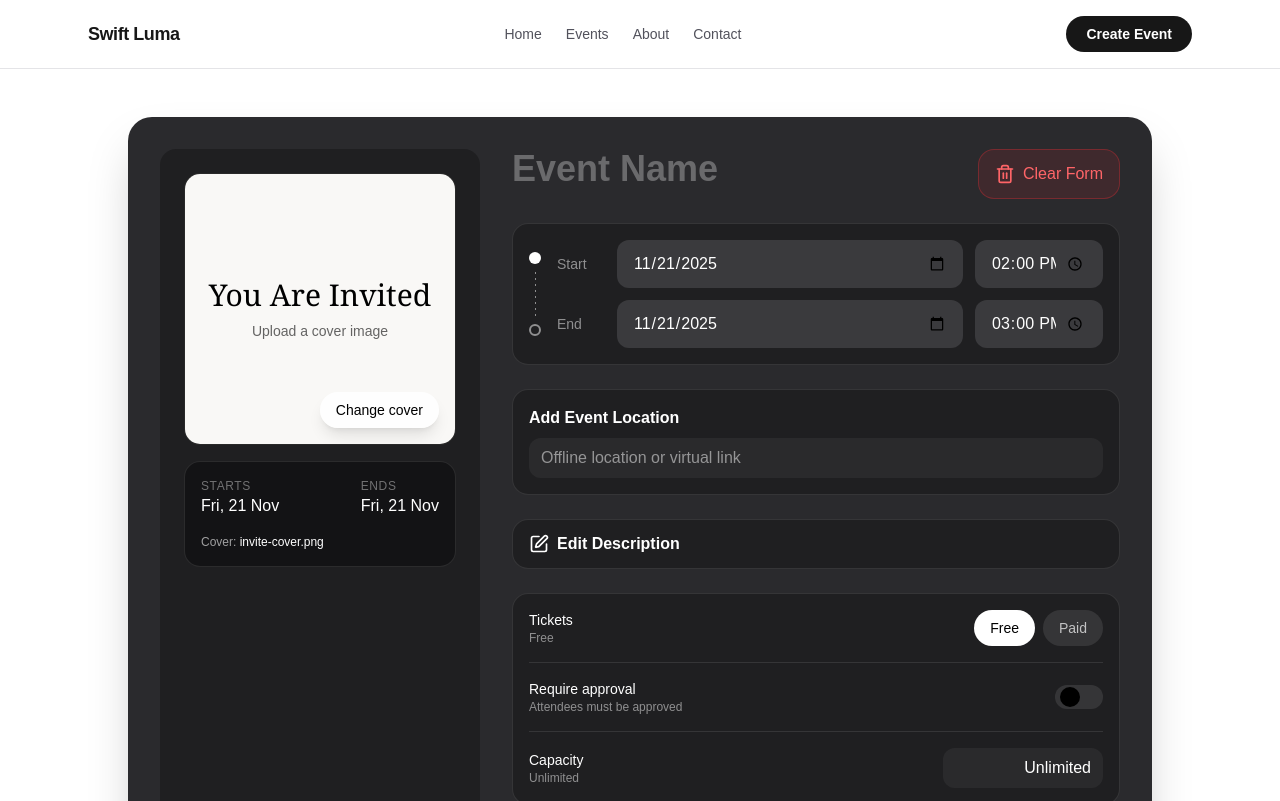
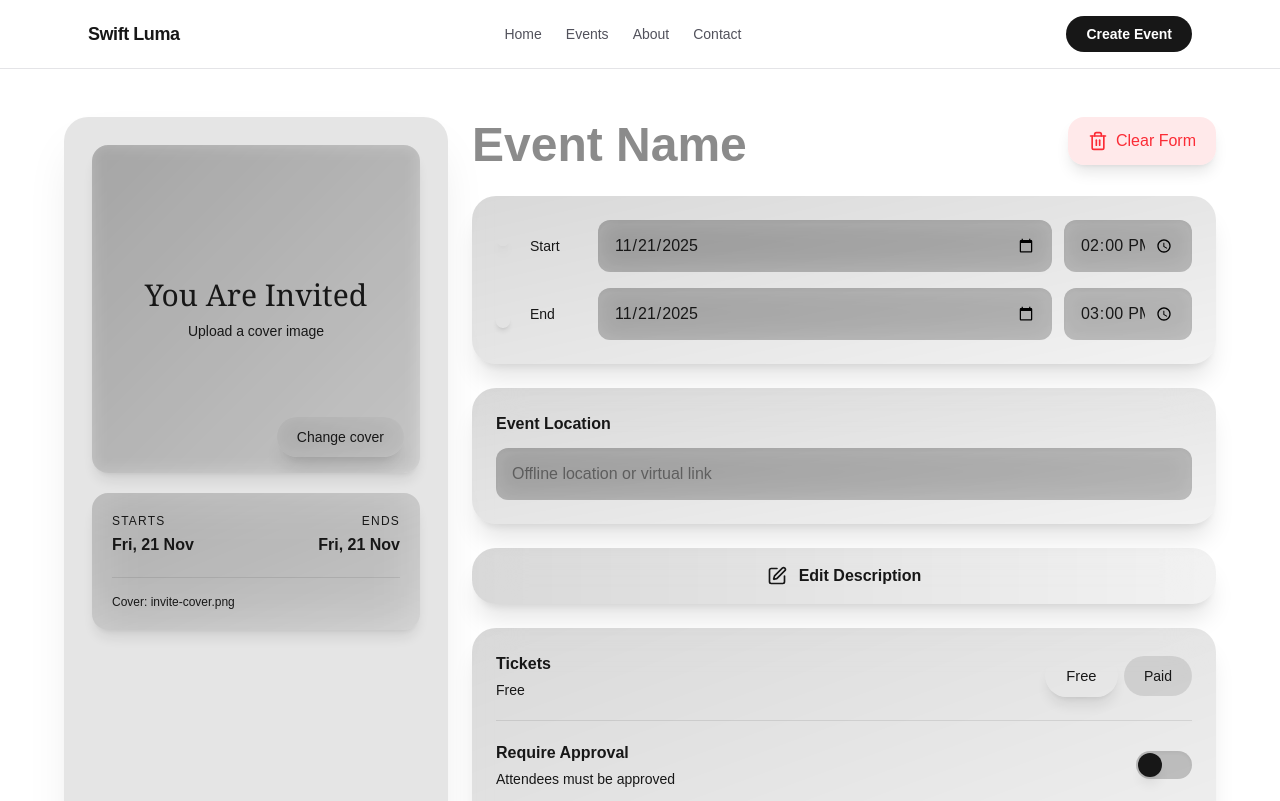
Before and after one commit to Swift-Food/events-website, a Next.js app: page /event-creation in a window 1280 px wide. Shown: the top 801 px of the page. Built offline with nearby package versions, Linux system fonts and the light colour scheme.

Commit message:
Changed the temporary styling for the event creation page

```diff
--- a/src/app/event-creation/page.tsx
+++ b/src/app/event-creation/page.tsx
@@ -175,9 +175,9 @@ function EventCreationForm() {
 
   return (
     <div className="flex min-h-[calc(100vh-64px)] items-center justify-center bg-background px-6 py-12">
-      <div className="flex w-full max-w-5xl flex-col gap-8 rounded-3xl bg-[#2a2a2d] p-8 text-white shadow-2xl lg:flex-row">
-        <section className="flex flex-col gap-4 rounded-2xl bg-[#1f1f21] p-6 lg:w-80 lg:shrink-0">
-          <div className="relative aspect-square w-full overflow-hidden rounded-2xl border border-white/10 bg-[#111]">
+      <div className="flex w-full max-w-6xl flex-col gap-6 text-foreground lg:flex-row">
+        <section className="flex flex-col gap-5 rounded-3xl bg-black/10 dark:bg-white/10 backdrop-blur-2xl shadow-2xl shadow-black/10 dark:shadow-white/5 p-7 lg:w-96 lg:shrink-0">
+          <div className="relative aspect-square w-full overflow-hidden rounded-2xl bg-gradient-to-br from-black/20 to-black/5 dark:from-white/10 dark:to-black/20 backdrop-blur-sm shadow-lg">
             {coverPreview ? (
               <img
                 src={coverPreview}
@@ -185,17 +185,17 @@ function EventCreationForm() {
                 className="h-full w-full object-cover"
               />
             ) : (
-              <div className="flex h-full w-full flex-col items-center justify-center gap-2 bg-[#f9f8f6] text-black">
-                <span className="text-3xl font-serif">You Are Invited</span>
-                <span className="text-sm text-black/60">
+              <div className="flex h-full w-full flex-col items-center justify-center gap-2 bg-muted">
+                <span className="text-3xl font-serif text-foreground">You Are Invited</span>
+                <span className="text-sm text-muted-foreground">
                   Upload a cover image
                 </span>
               </div>
             )}
-            <div className="absolute bottom-4 right-4 flex flex-wrap gap-3">
+            <div className="absolute bottom-4 right-4 flex flex-wrap gap-2">
               <label
                 htmlFor="cover-upload"
-                className="rounded-full bg-white/90 px-4 py-2 text-sm font-medium text-black shadow-lg transition hover:bg-white"
+                className="rounded-full bg-primary/90 backdrop-blur-md px-5 py-2.5 text-sm font-medium text-primary-foreground shadow-xl transition-all hover:bg-primary hover:scale-105 cursor-pointer"
               >
                 Change cover
               </label>
@@ -203,7 +203,7 @@ function EventCreationForm() {
                 <button
                   type="button"
                   onClick={handleImageRemove}
-                  className="rounded-full bg-black/70 px-4 py-2 text-sm font-medium text-white shadow-lg transition hover:bg-black"
+                  className="rounded-full bg-black/60 dark:bg-white/20 backdrop-blur-md px-5 py-2.5 text-sm font-medium text-white dark:text-foreground shadow-xl transition-all hover:bg-black/80 dark:hover:bg-white/30 hover:scale-105"
                 >
                   Remove
                 </button>
@@ -218,23 +218,23 @@ function EventCreationForm() {
               onChange={handleImageChange}
             />
           </div>
-          <div className="rounded-2xl border border-white/10 bg-[#131315] p-4 text-sm">
-            <div className="flex items-center justify-between text-white/70">
+          <div className="rounded-2xl bg-gradient-to-br from-black/15 to-black/5 dark:from-white/15 dark:to-white/5 backdrop-blur-xl p-5 text-sm shadow-lg">
+            <div className="flex items-center justify-between text-muted-foreground">
               <div>
-                <p className="text-xs uppercase tracking-wider text-white/40">
+                <p className="text-xs uppercase tracking-widest font-medium text-muted-foreground/60">
                   Starts
                 </p>
-                <p className="text-base text-white">{formattedStart}</p>
+                <p className="text-base font-semibold text-foreground mt-1">{formattedStart}</p>
               </div>
-              <div>
-                <p className="text-xs uppercase tracking-wider text-white/40">
+              <div className="text-right">
+                <p className="text-xs uppercase tracking-widest font-medium text-muted-foreground/60">
                   Ends
                 </p>
-                <p className="text-base text-white">{formattedEnd}</p>
+                <p className="text-base font-semibold text-foreground mt-1">{formattedEnd}</p>
               </div>
             </div>
-            <div className="mt-4 text-xs text-white/60">
-              Cover: <span className="text-white">{coverName}</span>
+            <div className="mt-5 pt-4 border-t border-foreground/10 text-xs text-muted-foreground">
+              <span className="font-medium">Cover:</span> <span className="text-foreground font-medium">{coverName}</span>
             </div>
           </div>
         </section>
@@ -247,44 +247,40 @@ function EventCreationForm() {
                 value={eventName}
                 onChange={(e) => setEventName(e.target.value)}
                 placeholder="Event Name"
-                className="w-full bg-transparent text-4xl font-semibold text-white outline-none placeholder:text-white/30"
+                className="w-full bg-transparent text-5xl font-bold text-foreground outline-none placeholder:text-muted-foreground/40"
               />
             </div>
             <button
               type="button"
               onClick={handleClearForm}
-              className="flex items-center gap-2 rounded-2xl border border-red-500/30 bg-red-500/10 px-4 py-3 text-red-400 transition hover:bg-red-500/20 hover:border-red-500/50"
+              className="flex items-center gap-2 rounded-2xl bg-red-500/10 backdrop-blur-md px-5 py-3 text-red-500 dark:text-red-400 transition-all hover:bg-red-500/20 hover:scale-105 shadow-lg"
               title="Clear entire form"
             >
               <Trash2 className="h-5 w-5" />
-              <span className="hidden sm:inline">Clear Form</span>
+              <span className="hidden sm:inline font-medium">Clear Form</span>
             </button>
           </div>
 
-          <div className="rounded-2xl border border-white/10 bg-[#1f1f21] p-4">
-            <div className="flex gap-4">
+          <div className="rounded-3xl bg-gradient-to-br from-black/15 to-black/5 dark:from-white/15 dark:to-white/5 backdrop-blur-xl p-6 shadow-xl">
+            <div className="flex gap-5">
               <div className="flex flex-col items-center py-3">
-                <div className="h-3 w-3 rounded-full bg-white"></div>
+                <div className="h-3.5 w-3.5 rounded-full bg-primary shadow-lg shadow-primary/50"></div>
                 <div
-                  className="my-2 w-px flex-1"
-                  style={{
-                    backgroundImage:
-                      "repeating-linear-gradient(to bottom, rgba(255,255,255,0.5) 0, rgba(255,255,255,0.5) 2px, transparent 2px, transparent 6px)",
-                  }}
+                  className="my-2 w-0.5 flex-1 rounded-full bg-gradient-to-b from-primary/50 to-primary/10"
                 ></div>
-                <div className="h-3 w-3 rounded-full border-2 border-white/50"></div>
+                <div className="h-3.5 w-3.5 rounded-full bg-gradient-to-br from-primary/40 to-primary/20 shadow-md"></div>
               </div>
 
-              <div className="flex flex-1 flex-col gap-3">
+              <div className="flex flex-1 flex-col gap-4">
                 <div className="flex items-center gap-3">
-                  <label className="text-sm text-white/50 w-12">Start</label>
+                  <label className="text-sm font-medium text-muted-foreground w-14">Start</label>
                   <input
                     type="date"
                     value={start.split("T")[0]}
                     onChange={(e) =>
                       setStart(e.target.value + "T" + start.split("T")[1])
                     }
-                    className="flex-1 rounded-xl bg-[#3a3a3d] px-4 py-3 text-white outline-none"
+                    className="flex-1 rounded-xl bg-black/20 dark:bg-white/10 backdrop-blur-md px-4 py-3.5 text-foreground outline-none shadow-inner focus:bg-black/25 dark:focus:bg-white/15 transition-colors"
                   />
                   <input
                     type="time"
@@ -292,19 +288,19 @@ function EventCreationForm() {
                     onChange={(e) =>
                       setStart(start.split("T")[0] + "T" + e.target.value)
                     }
-                    className="w-32 rounded-xl bg-[#3a3a3d] px-4 py-3 text-white outline-none"
+                    className="w-32 rounded-xl bg-black/20 dark:bg-white/10 backdrop-blur-md px-4 py-3.5 text-foreground outline-none shadow-inner focus:bg-black/25 dark:focus:bg-white/15 transition-colors"
                   />
                 </div>
 
                 <div className="flex items-center gap-3">
-                  <label className="text-sm text-white/50 w-12">End</label>
+                  <label className="text-sm font-medium text-muted-foreground w-14">End</label>
                   <input
                     type="date"
                     value={end.split("T")[0]}
                     onChange={(e) =>
                       setEnd(e.target.value + "T" + end.split("T")[1])
                     }
-                    className="flex-1 rounded-xl bg-[#3a3a3d] px-4 py-3 text-white outline-none"
+                    className="flex-1 rounded-xl bg-black/20 dark:bg-white/10 backdrop-blur-md px-4 py-3.5 text-foreground outline-none shadow-inner focus:bg-black/25 dark:focus:bg-white/15 transition-colors"
                   />
                   <input
                     type="time"
@@ -312,40 +308,40 @@ function EventCreationForm() {
                     onChange={(e) =>
                       setEnd(end.split("T")[0] + "T" + e.target.value)
                     }
-                    className="w-32 rounded-xl bg-[#3a3a3d] px-4 py-3 text-white outline-none"
+                    className="w-32 rounded-xl bg-black/20 dark:bg-white/10 backdrop-blur-md px-4 py-3.5 text-foreground outline-none shadow-inner focus:bg-black/25 dark:focus:bg-white/15 transition-colors"
                   />
                 </div>
               </div>
             </div>
           </div>
 
-          <div className="rounded-2xl border border-white/10 bg-[#1f1f21] p-4">
-            <label className="text-md text-white font-semibold">
-              Add Event Location
+          <div className="rounded-3xl bg-gradient-to-br from-black/15 to-black/5 dark:from-white/15 dark:to-white/5 backdrop-blur-xl p-6 shadow-xl">
+            <label className="text-base text-foreground font-semibold">
+              Event Location
             </label>
             <input
               type="text"
               placeholder="Offline location or virtual link"
               value={location}
               onChange={(e) => setLocation(e.target.value)}
-              className="mt-2 w-full rounded-xl bg-white/5 px-3 py-2 text-white outline-none"
+              className="mt-3 w-full rounded-xl bg-black/20 dark:bg-white/10 backdrop-blur-md px-4 py-3.5 text-foreground outline-none placeholder:text-muted-foreground/40 shadow-inner focus:bg-black/25 dark:focus:bg-white/15 transition-colors"
             />
           </div>
 
           <button
             type="button"
             onClick={handleDescriptionClick}
-            className="flex w-full items-center gap-2 rounded-2xl border border-white/10 bg-[#1f1f21] px-4 py-3 text-white text-md transition hover:bg-[#25252a] font-semibold"
+            className="flex w-full items-center justify-center gap-3 rounded-3xl bg-gradient-to-r from-black/15 to-black/5 dark:from-white/15 dark:to-white/5 backdrop-blur-xl px-6 py-4 text-foreground text-base transition-all hover:from-black/20 hover:to-black/10 dark:hover:from-white/20 dark:hover:to-white/10 font-semibold shadow-xl hover:scale-[1.02]"
           >
             <Edit className="h-5 w-5" />
             <span>Edit Description</span>
           </button>
 
-          <div className="rounded-2xl border border-white/10 bg-[#1f1f21] p-4 space-y-4">
+          <div className="rounded-3xl bg-gradient-to-br from-black/15 to-black/5 dark:from-white/15 dark:to-white/5 backdrop-blur-xl p-6 space-y-5 shadow-xl">
             <div className="flex items-center justify-between">
               <div>
-                <p className="text-sm font-medium">Tickets</p>
-                <p className="text-xs text-white/50">
+                <p className="text-base font-semibold text-foreground">Tickets</p>
+                <p className="text-sm text-muted-foreground mt-1">
                   {tickets === "free" ? "Free" : `$${ticketPrice}`}
                 </p>
               </div>
@@ -353,10 +349,10 @@ function EventCreationForm() {
                 <button
                   type="button"
                   onClick={() => setTickets("free")}
-                  className={`rounded-full px-4 py-2 text-sm ${
+                  className={`rounded-full px-5 py-2.5 text-sm font-medium transition-all ${
                     tickets === "free"
-                      ? "bg-white text-black"
-                      : "bg-white/10 text-white/70"
+                      ? "bg-primary text-primary-foreground shadow-lg shadow-primary/30 scale-105"
+                      : "bg-black/10 dark:bg-white/10 text-muted-foreground hover:bg-black/15 dark:hover:bg-white/15"
                   }`}
                 >
                   Free
@@ -364,10 +360,10 @@ function EventCreationForm() {
                 <button
                   type="button"
                   onClick={() => setTickets("paid")}
-                  className={`rounded-full px-4 py-2 text-sm ${
+                  className={`rounded-full px-5 py-2.5 text-sm font-medium transition-all ${
                     tickets === "paid"
-                      ? "bg-white text-black"
-                      : "bg-white/10 text-white/70"
+                      ? "bg-primary text-primary-foreground shadow-lg shadow-primary/30 scale-105"
+                      : "bg-black/10 dark:bg-white/10 text-muted-foreground hover:bg-black/15 dark:hover:bg-white/15"
                   }`}
                 >
                   Paid
@@ -380,48 +376,48 @@ function EventCreationForm() {
                 min={1}
                 value={ticketPrice}
                 onChange={(e) => setTicketPrice(e.target.value)}
-                className="w-full rounded-xl bg-white/5 px-3 py-2 text-white outline-none"
-                placeholder="Ticket price"
+                className="w-full rounded-xl bg-black/20 dark:bg-white/10 backdrop-blur-md px-4 py-3.5 text-foreground outline-none placeholder:text-muted-foreground/40 shadow-inner focus:bg-black/25 dark:focus:bg-white/15 transition-colors"
+                placeholder="Enter ticket price"
               />
             )}
-            <div className="flex items-center justify-between border-t border-white/10 pt-4">
+            <div className="flex items-center justify-between pt-5 border-t border-foreground/10">
               <div>
-                <p className="text-sm font-medium">Require approval</p>
-                <p className="text-xs text-white/50">
+                <p className="text-base font-semibold text-foreground">Require Approval</p>
+                <p className="text-sm text-muted-foreground mt-1">
                   Attendees must be approved
                 </p>
               </div>
               <button
                 type="button"
                 onClick={() => setRequireApproval((prev) => !prev)}
-                className={`h-6 w-12 rounded-full border border-transparent transition ${
-                  requireApproval ? "bg-white" : "bg-white/10"
+                className={`h-7 w-14 rounded-full transition-all shadow-inner ${
+                  requireApproval ? "bg-primary shadow-lg shadow-primary/30" : "bg-black/20 dark:bg-white/10"
                 }`}
               >
                 <span
-                  className={`block h-5 w-5 rounded-full bg-black transition ${
-                    requireApproval ? "translate-x-6" : "translate-x-1"
+                  className={`block h-6 w-6 rounded-full transition-all shadow-lg ${
+                    requireApproval ? "translate-x-7 bg-primary-foreground" : "translate-x-0.5 bg-foreground"
                   }`}
                 />
               </button>
             </div>
-            <div className="flex items-center justify-between border-t border-white/10 pt-4">
+            <div className="flex items-center justify-between pt-5 border-t border-foreground/10">
               <div>
-                <p className="text-sm font-medium">Capacity</p>
-                <p className="text-xs text-white/50">{capacity}</p>
+                <p className="text-base font-semibold text-foreground">Capacity</p>
+                <p className="text-sm text-muted-foreground mt-1">{capacity} attendees</p>
               </div>
               <input
                 type="text"
                 value={capacity}
                 onChange={(e) => setCapacity(e.target.value)}
-                className="w-40 rounded-xl bg-white/5 px-3 py-2 text-right text-white outline-none"
+                className="w-32 rounded-xl bg-black/20 dark:bg-white/10 backdrop-blur-md px-4 py-3 text-right text-foreground font-semibold outline-none shadow-inner focus:bg-black/25 dark:focus:bg-white/15 transition-colors"
               />
             </div>
           </div>
 
           <button
             type="button"
-            className="w-full rounded-full bg-white py-4 text-center text-base font-semibold text-black transition hover:bg-white/80"
+            className="w-full rounded-full bg-gradient-to-r from-blue-600 via-blue-500 to-purple-600 py-5 text-center text-lg font-bold text-white transition-all hover:shadow-2xl hover:shadow-blue-500/50 hover:scale-[1.02] shadow-xl shadow-blue-500/30 hover:from-blue-500 hover:to-purple-500"
           >
             Create Event
           </button>
@@ -429,9 +425,9 @@ function EventCreationForm() {
       </div>
 
       {isCropModalOpen && imageToCrop && (
-        <div className="fixed inset-0 z-50 flex items-center justify-center bg-black/80 p-4">
-          <div className="w-full max-w-3xl rounded-3xl bg-[#2a2a2d] p-6 text-white">
-            <h2 className="mb-4 text-2xl font-semibold">Crop Image</h2>
+        <div className="fixed inset-0 z-50 flex items-center justify-center bg-black/80 backdrop-blur-md p-4">
+          <div className="w-full max-w-3xl rounded-3xl bg-black/20 dark:bg-white/15 backdrop-blur-2xl p-8 text-foreground shadow-2xl">
+            <h2 className="mb-6 text-3xl font-bold">Crop Image</h2>
 
             <div className="relative h-[500px] w-full rounded-2xl bg-black">
               <Cropper
@@ -445,9 +441,9 @@ function EventCreationForm() {
               />
             </div>
 
-            <div className="mt-4 flex flex-col gap-4">
-              <div className="flex items-center gap-4">
-                <label className="text-sm text-white/70">Zoom</label>
+            <div className="mt-6 flex flex-col gap-5">
+              <div className="flex items-center gap-4 bg-black/10 dark:bg-white/5 backdrop-blur-md rounded-2xl p-4">
+                <label className="text-sm font-semibold text-foreground">Zoom</label>
                 <input
                   type="range"
                   min={1}
@@ -459,18 +455,18 @@ function EventCreationForm() {
                 />
               </div>
 
-              <div className="flex gap-3">
+              <div className="flex gap-4">
                 <button
                   type="button"
                   onClick={handleCropCancel}
-                  className="flex-1 rounded-full bg-white/10 py-3 text-center font-medium transition hover:bg-white/20"
+                  className="flex-1 rounded-full bg-black/20 dark:bg-white/10 backdrop-blur-md py-4 text-center font-semibold text-foreground transition-all hover:bg-black/30 dark:hover:bg-white/15 shadow-lg hover:scale-105"
                 >
                   Cancel
                 </button>
                 <button
                   type="button"
                   onClick={handleCropSave}
-                  className="flex-1 rounded-full bg-white py-3 text-center font-semibold text-black transition hover:bg-white/80"
+                  className="flex-1 rounded-full bg-gradient-to-r from-primary to-primary/90 py-4 text-center font-bold text-primary-foreground transition-all hover:shadow-2xl hover:shadow-primary/30 hover:scale-105 shadow-xl"
                 >
                   Save
                 </button>
--- a/src/components/layout/Navbar.tsx
+++ b/src/components/layout/Navbar.tsx
@@ -28,7 +28,7 @@ export default function Navbar() {
         </nav>
 
         <Link
-          href="/reserve"
+          href="/event-creation"
           className="rounded-full bg-foreground px-5 py-2 text-sm font-semibold text-background transition-colors hover:bg-zinc-900 dark:hover:bg-zinc-100 dark:hover:text-black"
         >
           Create Event
```
